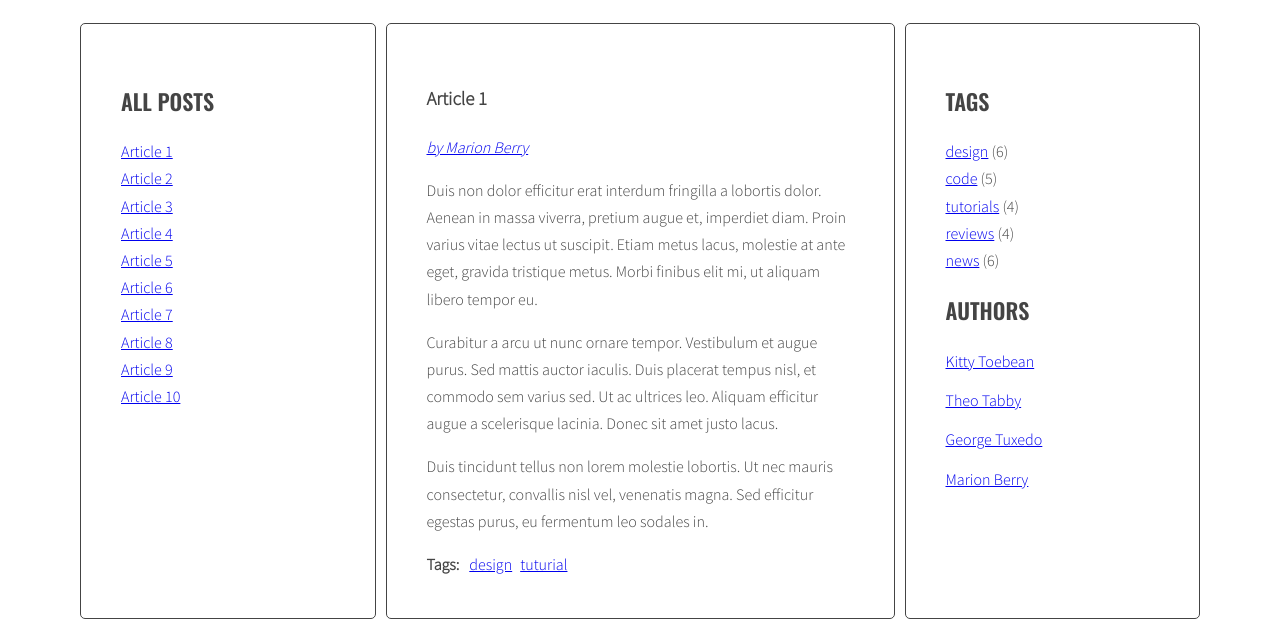
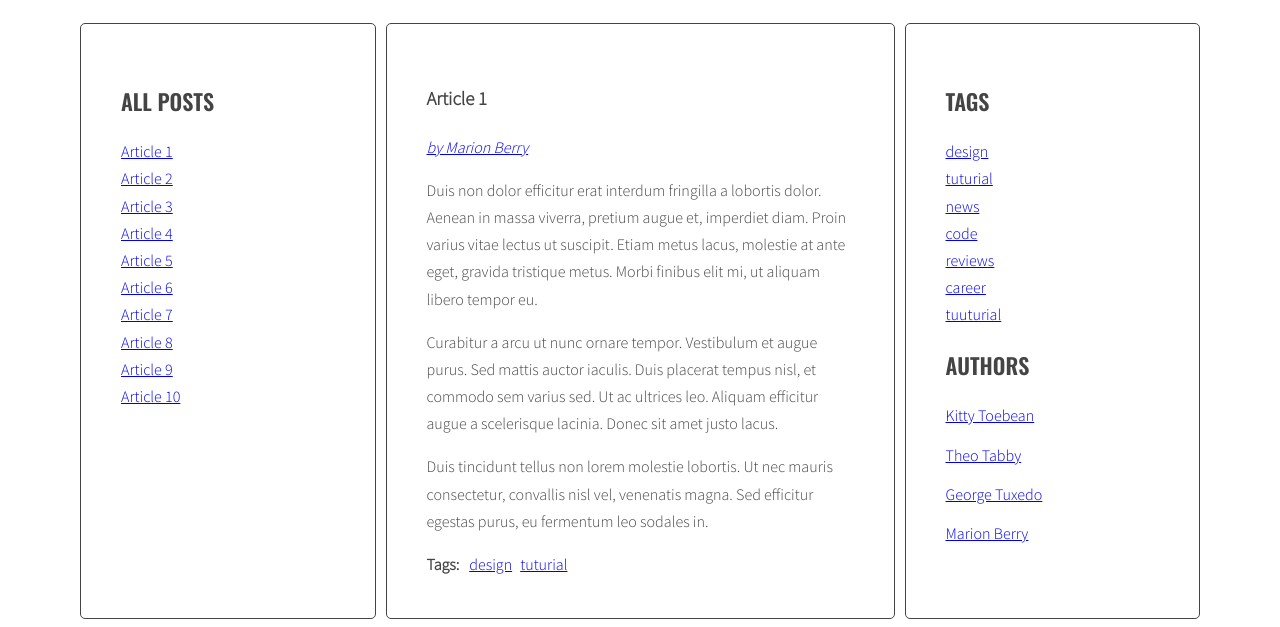
Before and after one commit to peterweglo/javascript-blog, a website: page index.html in a window 1280 px wide. Shown: the part 220-847 px from the top of the page. Drawn offline with nearby package versions, Linux system fonts and the light colour scheme.

Commit message:
Add tag list

```diff
--- a/index.html
+++ b/index.html
@@ -352,11 +352,6 @@
           <aside class="sidebar">
             <h2 class="section-title">Tags</h2>
             <ul class="list tags">
-              <li><a href="#">design</a> <span>(6)</span></li>
-              <li><a href="#">code</a> <span>(5)</span></li>
-              <li><a href="#">tutorials</a> <span>(4)</span></li>
-              <li><a href="#">reviews</a> <span>(4)</span></li>
-              <li><a href="#">news</a> <span>(6)</span></li>
             </ul>
             <h2 class="section-title">Authors</h2>
             <ul class="list authors">
--- a/js/script.js
+++ b/js/script.js
@@ -41,7 +41,8 @@
     optTitleSelector = '.post-title',
     optTitleListSelector = '.titles',
     optArticleTagsSelector = '.post-tags .list',
-    optArticleAuthorSelector = '.post-author';
+    optArticleAuthorSelector = '.post-author',
+    optTagsListSelector = '.tags.list';
 
   function generateTitleLinks(customSelector = '') {
     /* remove contents of titleList */
@@ -88,6 +89,8 @@
   generateTitleLinks();
 
   function generateTags() {
+    /* [NEW] create a new variable allTags with an empty array */
+    allTags = [];
     /* find all articles */
     const articles = document.querySelectorAll(optArticleSelector);
     console.log(articles);
@@ -109,16 +112,26 @@
       for (let tag of articleTagsArray) {
         /* generate HTML of the link */
         const tagHtml = '<li><a href="#tag-' + tag + '">' + tag + '</a></li>';
-        console.log(tagHtml);
+        console.log('tagHtml: ', tagHtml);
         /* add generated code to html variable */
         html = html + tagHtml;
         console.log(html);
+        /* [NEW] check if this link is NOT already in allTags */
+        if (allTags.indexOf(tagHtml) == -1) {
+          /* [NEW] add generated code to allTags array */
+          allTags.push(tagHtml);
+        }
         /* END LOOP: for each tag */
+        console.log('allTags: ', allTags);
       }
 
       /* insert HTML of all the links into the tags wrapper */
       tagsWrapper.innerHTML = html;
       /* END LOOP: for every article: */
+      /* [NEW] find list of tags in right column */
+      const tagList = document.querySelector(optTagsListSelector);
+      /* [NEW] add html from allTags to tagList */
+      tagList.innerHTML = allTags.join(' ');
     }
   }
   generateTags();
```
